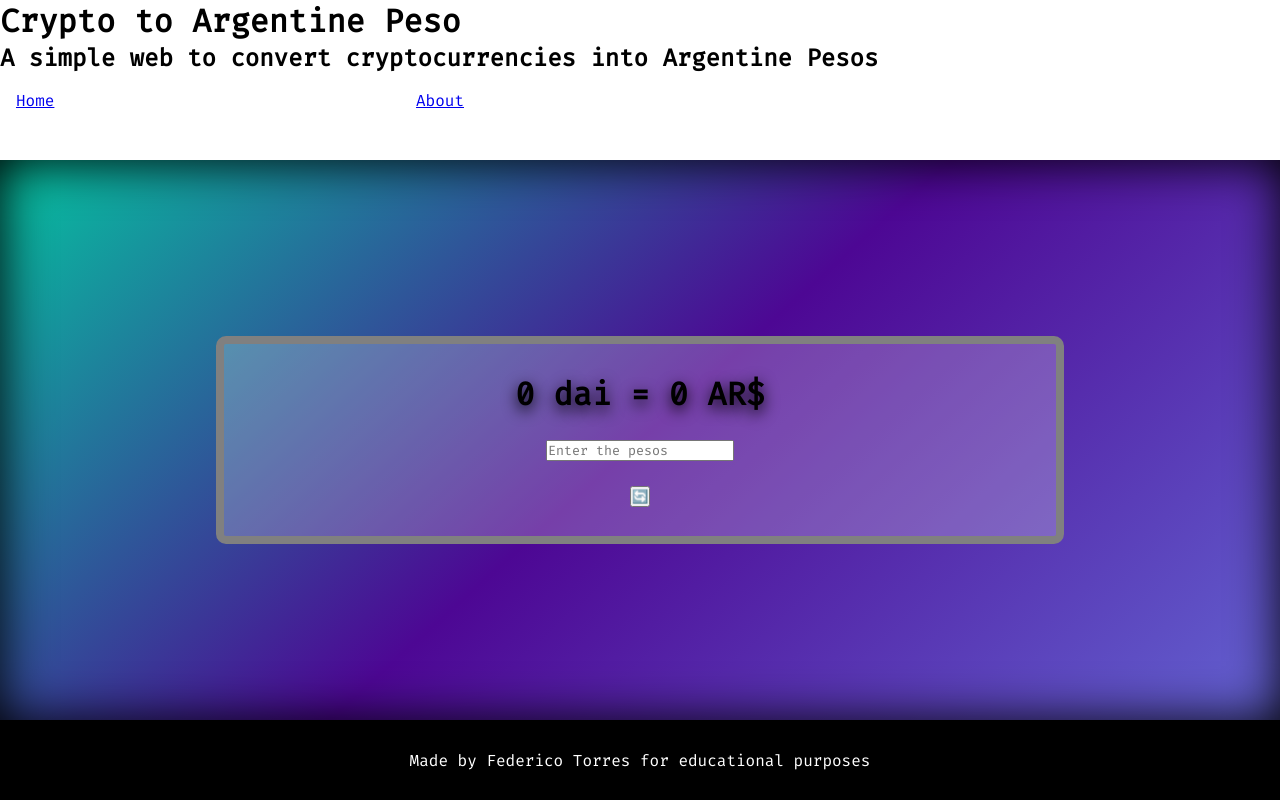
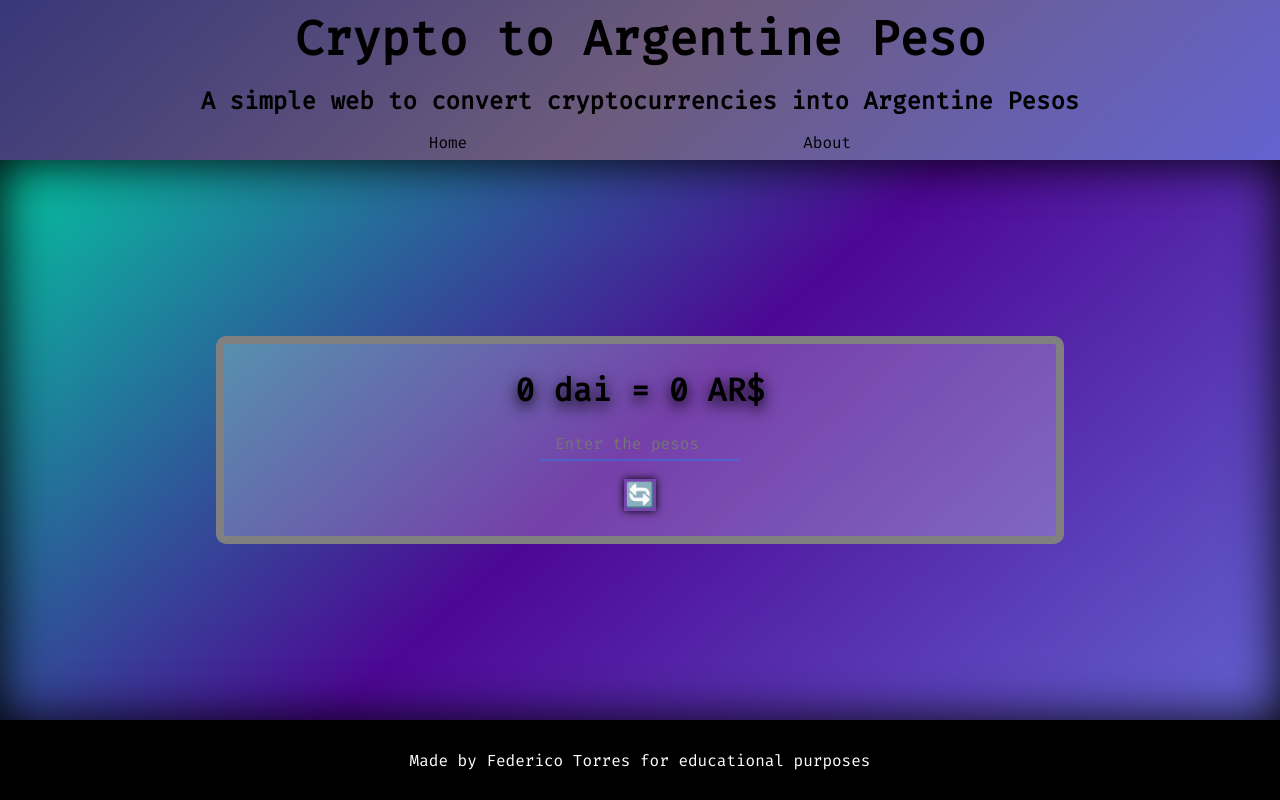
Before and after one commit to FedericoTorres233/crypto-to-peso-arg, a React (Create React App) app: page / in a window 1280 px wide. Built offline with nearby package versions, Linux system fonts and the light colour scheme; no server answers.

Commit message:
add more styles! 🎨

```diff
--- a/src/components/NavBar.js
+++ b/src/components/NavBar.js
@@ -1,18 +1,22 @@
 import { Link } from "react-router-dom";
 
-import classes from "./NavBar.module.css"
+import classes from "./NavBar.module.css";
 
 function NavBar() {
   return (
-    <header>
-      <h1>Crypto to Argentine Peso</h1>
+    <header className={classes.all}>
+      <h1 className={classes.h1}>Crypto to Argentine Peso</h1>
       <h2>A simple web to convert cryptocurrencies into Argentine Pesos</h2>
-      <ul className={classes.all}>
-        <li>
-          <Link to="/">Home</Link>
+      <ul className={classes.ul}>
+        <li className={classes.li}>
+          <Link className={classes.a} to="/">
+            Home
+          </Link>
         </li>
-        <li>
-          <Link to="/about">About</Link>
+        <li className={classes.li}>
+          <Link className={classes.a} to="/about">
+            About
+          </Link>
         </li>
       </ul>
     </header>
--- a/src/components/NavBar.module.css
+++ b/src/components/NavBar.module.css
@@ -1,10 +1,50 @@
 .all {
+  margin: 0;
+  padding: 0;
+  background: rgb(2, 0, 36);
+  background: linear-gradient(
+    318deg,
+    rgb(109, 107, 148) 0%,
+    rgba(99, 99, 209, 1) 0%,
+    rgb(108, 91, 124) 50%,
+    rgb(56, 55, 121) 100%
+  );
+  padding: 0rem;
   display: grid;
-  grid-template-columns: 50vh 50vh;
-  list-style: none;
-  padding: 1rem;
+  place-items: center;
+  height:100%;
+  max-height: fit-content;
 }
 
-.all ul li{
+.h1 {
+  font-weight: 900;
+  font-size: 3rem;
+}
+
+.ul {
+  list-style-type: none;
+  margin: 0;
+  padding: 0;
+}
+
+.li {
+  display: inline;
+  padding: 0px 20vh;
+}
+
+.a {
+  padding: 8px;
+  background-color: transparent;
+  color: black;
+  cursor: pointer;
   text-decoration: none;
 }
+
+.a:hover {
+  color: gray;
+  transition: cubic-bezier(0.95, 0.05, 0.795, 0.035);
+  -webkit-transition: cubic-bezier(0.95, 0.05, 0.795, 0.035);
+  -moz-transition: cubic-bezier(0.95, 0.05, 0.795, 0.035);
+  -ms-transition: cubic-bezier(0.95, 0.05, 0.795, 0.035);
+  -o-transition: cubic-bezier(0.95, 0.05, 0.795, 0.035);
+}
--- a/src/components/calculator/SwitchCurrencies.js
+++ b/src/components/calculator/SwitchCurrencies.js
@@ -1,17 +1,22 @@
 import { useState } from "react";
+import classes from "./SwitchCurrencies.module.css";
 
 function SwitchCurrencies(props) {
   const initialState = 1;
   const [buttonValue, setButtonValue] = useState(initialState);
 
   const buttonHandler = () => {
-    setButtonValue(buttonValue+1)
-    props.changeButton(buttonValue+1);
-    if (buttonValue>2){
+    setButtonValue(buttonValue + 1);
+    props.changeButton(buttonValue + 1);
+    if (buttonValue > 2) {
       setButtonValue(initialState);
     }
   };
-  return <button onClick={buttonHandler}>🔄</button>;
+  return (
+    <button className={classes.button} onClick={buttonHandler}>
+      🔄
+    </button>
+  );
 }
 
 export default SwitchCurrencies;
--- /dev/null
+++ b/src/components/calculator/SwitchCurrencies.module.css
@@ -0,0 +1,10 @@
+.button {
+  width: 2rem;
+  height: 2rem;
+  background-color: transparent;
+  border-block-color: transparent;
+  border-color: transparent;
+  font-size: 1.5rem;
+  box-shadow: 0px 0px 8px black;
+  border: 0px;
+}
--- a/src/pages/Home.module.css
+++ b/src/pages/Home.module.css
@@ -33,3 +33,13 @@
   font-weight: bolder;
   text-shadow: black 0px 5px 15px;
 }
+
+.calculator input {
+  background-color: transparent;
+  width: 25%;
+  font-size: 1rem;
+  padding: 5px 15px;
+  border: none;
+  border-bottom: 2px solid rgba(0, 153, 255, 0.329);
+  box-sizing: border-box;
+}
```
